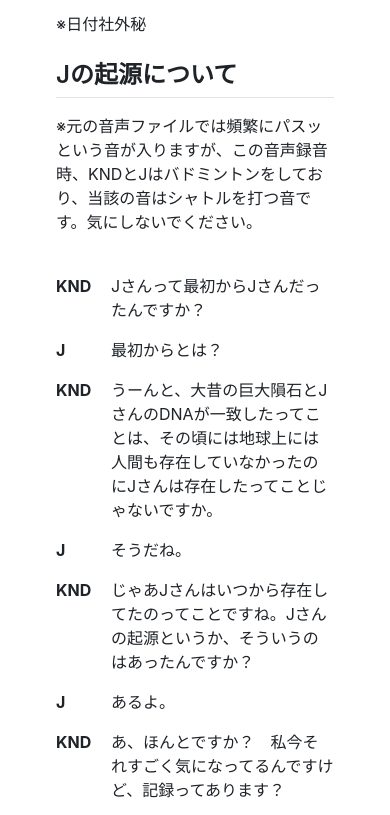
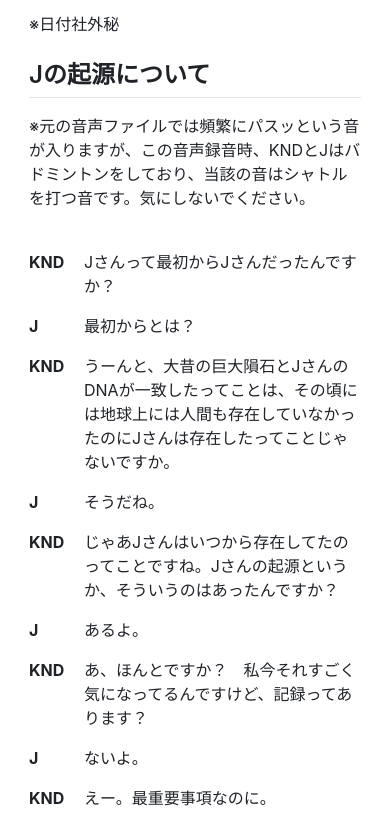
Before and after one commit to v-jimi-r/nakayoshi_club, a plain HTML site: page main/001_000_bigban_pre.html in a window 390 px wide. Shown: the part 175-990 px from the top of the page. Drawn offline with nearby package versions, Linux system fonts and the light colour scheme.

Commit message:
横幅767px以下の時の横幅変更

```diff
--- a/main/001_000_bigban_pre.html
+++ b/main/001_000_bigban_pre.html
@@ -15,7 +15,7 @@
         }
 
         .markdown-content {
-            padding: 32px !important;
+            padding: 32px;
             max-width: 980px;
             min-width: 200px;
             margin: 0 auto;
@@ -24,6 +24,10 @@
         @media (max-width: 767px) {
             .markdown-body {
                 padding: 15px;
+            }
+
+            .markdown-content {
+                padding: 32px 5px;
             }
         }
 
```
Also changed, not shown: index.html (+5 -2 lines), main/000_introduction.html (+5 -1 lines).
